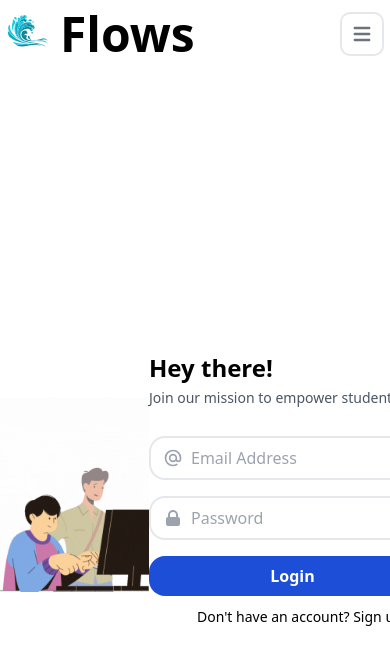
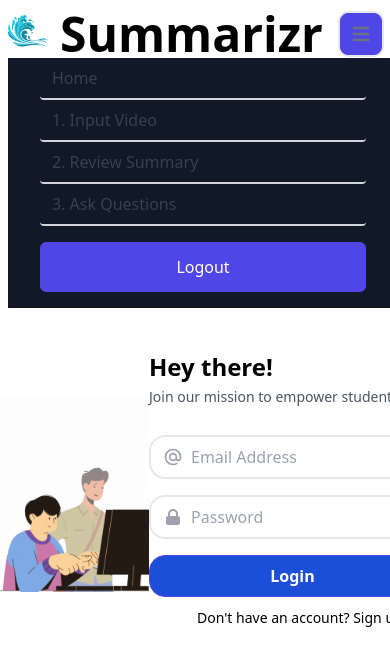
Before and after one commit to Brayton-Lordianto/PeddieHacks, a React (Create React App) app in the folder 2peddiehacks/: page /main in a window 390 px wide. Both pictures are taken after a click on the button "Open main menu". Shown: the top 666 px of the page. Built offline with nearby package versions, Linux system fonts and the light colour scheme.

Commit message:
navbar menu is now responsive

```diff
--- /dev/null
+++ b/2peddiehacks/src/components/Hero.jsx
@@ -0,0 +1,9 @@
+import React from 'react'
+
+export Hero = () => {
+  return (
+    <div>Hero</div>
+  )
+}
+
+export default Hero
--- a/2peddiehacks/src/components/Navbar.jsx
+++ b/2peddiehacks/src/components/Navbar.jsx
@@ -1,35 +1,41 @@
-import React from 'react'
+import React, {useState} from 'react'
 import logo from '../static/logo.svg';
 
 const Navbar = () => {
+
+    const [nav, setNav] = useState(false)
+    const handleClick = () => setNav(!nav)
+
     return (
-        <nav class="bg-white border-gray-200 px-2 sm:px-4 py-2.5 rounded dark:bg-gray-900">
-            <div class="container flex flex-wrap justify-between items-center mx-auto">
-                <a href="#!" class="flex items-center">
-                    <img src={logo} class="mr-3 h-10 sm:h-20" alt="Flowbite Logo" />
-                    <span class="self-center text-5xl	font-semibold whitespace-nowrap dark:text-white">Flows</span>
+        <nav className="bg-white border-gray-200 px-2 sm:px-4 py-2.5 rounded dark:bg-gray-900">
+            <div className="container flex flex-wrap justify-between items-center mx-auto">
+                <a href="#!" className="flex items-center">
+                    <img src={logo} className="mr-3 h-10 sm:h-20" alt="Logo" />
+                    <span className="self-center text-5xl	font-semibold whitespace-nowrap dark:text-white">Summarizr</span>
                 </a>
-                <button data-collapse-toggle="navbar-default" type="button" class="inline-flex items-center p-2 ml-3 text-sm text-gray-500 rounded-lg md:hidden hover:bg-gray-100 focus:outline-none focus:ring-2 focus:ring-gray-200 dark:text-gray-400 dark:hover:bg-gray-700 dark:focus:ring-gray-600" aria-controls="navbar-default" aria-expanded="false">
-                    <span class="sr-only">Open main menu</span>
-                    <svg class="w-6 h-6" aria-hidden="true" fill="currentColor" viewBox="0 0 20 20" xmlns="http://www.w3.org/2000/svg"><path fill-rule="evenodd" d="M3 5a1 1 0 011-1h12a1 1 0 110 2H4a1 1 0 01-1-1zM3 10a1 1 0 011-1h12a1 1 0 110 2H4a1 1 0 01-1-1zM3 15a1 1 0 011-1h12a1 1 0 110 2H4a1 1 0 01-1-1z" clip-rule="evenodd"></path></svg>
+                <button data-collapse-toggle="navbar-default" type="button" className="inline-flex items-center p-2 ml-3 text-sm text-gray-500 rounded-lg md:hidden hover:bg-gray-100 focus:outline-none focus:ring-2 focus:ring-gray-200 dark:text-gray-400 dark:hover:bg-gray-700 dark:focus:ring-gray-600" aria-controls="navbar-default" aria-expanded="false" onClick={handleClick}>
+                    <span className="sr-only">Open main menu</span>
+                    <svg className="w-6 h-6" aria-hidden="true" fill="currentColor" viewBox="0 0 20 20" xmlns="http://www.w3.org/2000/svg"><path fillRule="evenodd" d="M3 5a1 1 0 011-1h12a1 1 0 110 2H4a1 1 0 01-1-1zM3 10a1 1 0 011-1h12a1 1 0 110 2H4a1 1 0 01-1-1zM3 15a1 1 0 011-1h12a1 1 0 110 2H4a1 1 0 01-1-1z" clipRule="evenodd"></path></svg>
                 </button>
-                <div class="hidden w-full md:block md:w-auto" id="navbar-default">
-                    <ul class="flex flex-col p-4 mt-4 bg-gray-50 rounded-lg border border-gray-100 md:flex-row md:space-x-8 md:mt-0 md:text-sm md:font-medium md:border-0 md:bg-white dark:bg-gray-800 md:dark:bg-gray-900 dark:border-gray-700">
-                    <li>
-                        <a href="#!" class="block py-2 pr-4 pl-3 text-gray-700 rounded hover:bg-gray-100 md:hover:bg-transparent md:border-0 md:hover:text-blue-700 md:p-0 dark:text-gray-400 md:dark:hover:text-white dark:hover:bg-gray-700 dark:hover:text-white md:dark:hover:bg-transparent">Home</a>
-                    </li>
-                    <li>
-                        <a href="#!" class="block py-2 pr-4 pl-3 text-gray-700 rounded hover:bg-gray-100 md:hover:bg-transparent md:border-0 md:hover:text-blue-700 md:p-0 dark:text-gray-400 md:dark:hover:text-white dark:hover:bg-gray-700 dark:hover:text-white md:dark:hover:bg-transparent">1. Input Video</a>
-                    </li>
-                    <li>
-                        <a href="#!" class="block py-2 pr-4 pl-3 text-gray-700 rounded hover:bg-gray-100 md:hover:bg-transparent md:border-0 md:hover:text-blue-700 md:p-0 dark:text-gray-400 md:dark:hover:text-white dark:hover:bg-gray-700 dark:hover:text-white md:dark:hover:bg-transparent">2. Review Summary</a>
-                    </li>
-                    <li>
-                        <a href="#!" class="block py-2 pr-4 pl-3 text-gray-700 rounded hover:bg-gray-100 md:hover:bg-transparent md:border-0 md:hover:text-blue-700 md:p-0 dark:text-gray-400 md:dark:hover:text-white dark:hover:bg-gray-700 dark:hover:text-white md:dark:hover:bg-transparent">3. Ask Questions</a>
-                    </li>
+                <div className="hidden w-full md:block md:w-auto" id="navbar-default" >
+                    <ul className="flex flex-col p-4 mt-4 bg-gray-50 rounded-lg border border-gray-100 md:flex-row md:space-x-8 md:mt-0 md:text-sm md:font-medium md:border-0 md:bg-white dark:bg-gray-800 md:dark:bg-gray-900 dark:border-gray-700">
+                        <li>Home</li>
+                        <li>1. Input Video</li>
+                        <li>2. Review Summary</li>
+                        <li>3. Ask Questions</li>
                     </ul>
                 </div>
             </div>
+
+            <ul className={!nav ? 'hidden' : 'absolute bg-gray-900 w-full px-8'}>
+                <li className='border-b-2 border-gray-300 w-full'>Home</li>
+                <li className='border-b-2 border-gray-300 w-full'>1. Input Video</li>
+                <li className='border-b-2 border-gray-300 w-full'>2. Review Summary</li>
+                <li className='border-b-2 border-gray-300 w-full'>3. Ask Questions</li>
+                <div className='flex flex-col my-4'>
+                    <button className='px-8 py-3'>Logout</button>
+                </div>
+            </ul>
         </nav>
     )
 }
--- a/2peddiehacks/src/index.css
+++ b/2peddiehacks/src/index.css
@@ -1,3 +1,13 @@
 @tailwind base;
 @tailwind components;
 @tailwind utilities;
+
+@layer base {
+    li {
+        @apply block py-2 pr-4 pl-3 text-gray-700 rounded hover:bg-gray-100 md:hover:bg-transparent md:border-0 md:hover:text-blue-700 md:p-0 dark:text-gray-400 md:dark:hover:text-white dark:hover:bg-gray-700 dark:hover:text-white md:dark:hover:bg-transparent
+    }
+
+    button {
+        @apply text-white border bg-indigo-600 border-indigo-600 hover:bg-transparent hover:text-indigo-600 rounded-md
+    }
+}
--- a/2peddiehacks/src/screens/pages/HomePage.jsx
+++ b/2peddiehacks/src/screens/pages/HomePage.jsx
@@ -17,13 +17,13 @@ function HomePage() {
       <p class="text-sm font-normal text-gray-600 mb-7">Join our mission to empower students!</p>
       <div class="flex items-center border-2 py-2 px-3 rounded-2xl mb-4">
         <svg xmlns="http://www.w3.org/2000/svg" class="h-5 w-5 text-gray-400" fill="none" viewBox="0 0 24 24" stroke="currentColor">
-          <path stroke-linecap="round" stroke-linejoin="round" stroke-width="2" d="M16 12a4 4 0 10-8 0 4 4 0 008 0zm0 0v1.5a2.5 2.5 0 005 0V12a9 9 0 10-9 9m4.5-1.206a8.959 8.959 0 01-4.5 1.207" />
+          <path strokeLinecap="round" strokeLinejoin="round" strokeWidth="2" d="M16 12a4 4 0 10-8 0 4 4 0 008 0zm0 0v1.5a2.5 2.5 0 005 0V12a9 9 0 10-9 9m4.5-1.206a8.959 8.959 0 01-4.5 1.207" />
         </svg>
         <input class="pl-2 outline-none border-none" type="text" name="" id="" placeholder="Email Address" />
       </div>
       <div class="flex items-center border-2 py-2 px-3 rounded-2xl">
         <svg xmlns="http://www.w3.org/2000/svg" class="h-5 w-5 text-gray-400" viewBox="0 0 20 20" fill="currentColor">
-          <path fill-rule="evenodd" d="M5 9V7a5 5 0 0110 0v2a2 2 0 012 2v5a2 2 0 01-2 2H5a2 2 0 01-2-2v-5a2 2 0 012-2zm8-2v2H7V7a3 3 0 016 0z" clip-rule="evenodd" />
+          <path fillRule="evenodd" d="M5 9V7a5 5 0 0110 0v2a2 2 0 012 2v5a2 2 0 01-2 2H5a2 2 0 01-2-2v-5a2 2 0 012-2zm8-2v2H7V7a3 3 0 016 0z" clipRule="evenodd" />
         </svg>
         <input class="pl-2 outline-none border-none" type="text" name="" id="" placeholder="Password" />
       </div>
--- a/2peddiehacks/src/screens/pages/Main.jsx
+++ b/2peddiehacks/src/screens/pages/Main.jsx
@@ -20,38 +20,35 @@ export default function HomePage() {
     return(
       <>
         <Navbar />
-        <body>
-          <div class="h-screen flex">
-          <div class="mt-2 flex w-1/2 justify-center items-center bg-white">
-            <img class="pb-21"src={text} alt="streamline with us"></img>
+          <div className="h-screen flex">
+          <div className="mt-2 flex w-1/2 justify-center items-center bg-white">
+            <img className="pb-21"src={text} alt="streamline with us"></img>
           </div>
-          <div class="flex w-1/2 justify-center items-center bg-white">
-            <form class="bg-white">
-                <h1 class="font-semibold whitespace-nowrap dark:text-white text-2xl mb-1">Hey there!</h1>
-                <p class="text-sm font-normal text-gray-600 mb-7">Join our mission to empower students!</p>
-                <div class="flex items-center border-2 py-2 px-3 rounded-2xl mb-4">
-                  <svg xmlns="http://www.w3.org/2000/svg" class="h-5 w-5 text-gray-400" fill="none" viewBox="0 0 24 24" stroke="currentColor">
-                    <path stroke-linecap="round" stroke-linejoin="round" stroke-width="2" d="M16 12a4 4 0 10-8 0 4 4 0 008 0zm0 0v1.5a2.5 2.5 0 005 0V12a9 9 0 10-9 9m4.5-1.206a8.959 8.959 0 01-4.5 1.207" />
+          <div className="flex w-1/2 justify-center items-center bg-white">
+            <form className="bg-white">
+                <h1 className="font-semibold whitespace-nowrap dark:text-white text-2xl mb-1">Hey there!</h1>
+                <p className="text-sm font-normal text-gray-600 mb-7">Join our mission to empower students!</p>
+                <div className="flex items-center border-2 py-2 px-3 rounded-2xl mb-4">
+                  <svg xmlns="http://www.w3.org/2000/svg" className="h-5 w-5 text-gray-400" fill="none" viewBox="0 0 24 24" stroke="currentColor">
+                    <path strokeLinecap="round" strokeLinejoin="round" strokeWidth="2" d="M16 12a4 4 0 10-8 0 4 4 0 008 0zm0 0v1.5a2.5 2.5 0 005 0V12a9 9 0 10-9 9m4.5-1.206a8.959 8.959 0 01-4.5 1.207" />
                   </svg>
-                  <input class="pl-2 outline-none border-none" type="text" name="" id="" placeholder="Email Address" />
+                  <input className="pl-2 outline-none border-none" type="text" name="" id="" placeholder="Email Address" />
                 </div>
-                <div class="flex items-center border-2 py-2 px-3 rounded-2xl">
-                  <svg xmlns="http://www.w3.org/2000/svg" class="h-5 w-5 text-gray-400" viewBox="0 0 20 20" fill="currentColor">
-                    <path fill-rule="evenodd" d="M5 9V7a5 5 0 0110 0v2a2 2 0 012 2v5a2 2 0 01-2 2H5a2 2 0 01-2-2v-5a2 2 0 012-2zm8-2v2H7V7a3 3 0 016 0z" clip-rule="evenodd" />
+                <div className="flex items-center border-2 py-2 px-3 rounded-2xl">
+                  <svg xmlns="http://www.w3.org/2000/svg" className="h-5 w-5 text-gray-400" viewBox="0 0 20 20" fill="currentColor">
+                    <path fillRule="evenodd" d="M5 9V7a5 5 0 0110 0v2a2 2 0 012 2v5a2 2 0 01-2 2H5a2 2 0 01-2-2v-5a2 2 0 012-2zm8-2v2H7V7a3 3 0 016 0z" clipRule="evenodd" />
                   </svg>
-                  <input class="pl-2 outline-none border-none" type="text" name="" id="" placeholder="Password" />
+                  <input className="pl-2 outline-none border-none" type="text" name="" id="" placeholder="Password" />
                 </div>
                 <div>
                 <Link to="/main">
-                <button type="submit" class="block w-full bg-blue-700 mt-4 py-2 rounded-2xl text-white font-semibold mb-2">Login</button></Link>
-                <span class="pl-12 text-sm ml-0 hover:text-blue-500 cursor-pointer">Don't have an account? Sign up</span>
+                <button type="submit" className="block w-full bg-blue-700 mt-4 py-2 rounded-2xl text-white font-semibold mb-2">Login</button></Link>
+                <span className="pl-12 text-sm ml-0 hover:text-blue-500 cursor-pointer">Don't have an account? Sign up</span>
                 </div>
               </form>
 
             </div>
             </div>
-
-        </body>
       </>
     )
 }
```
Also changed, not shown: 2peddiehacks/src/static/logo.svg.
